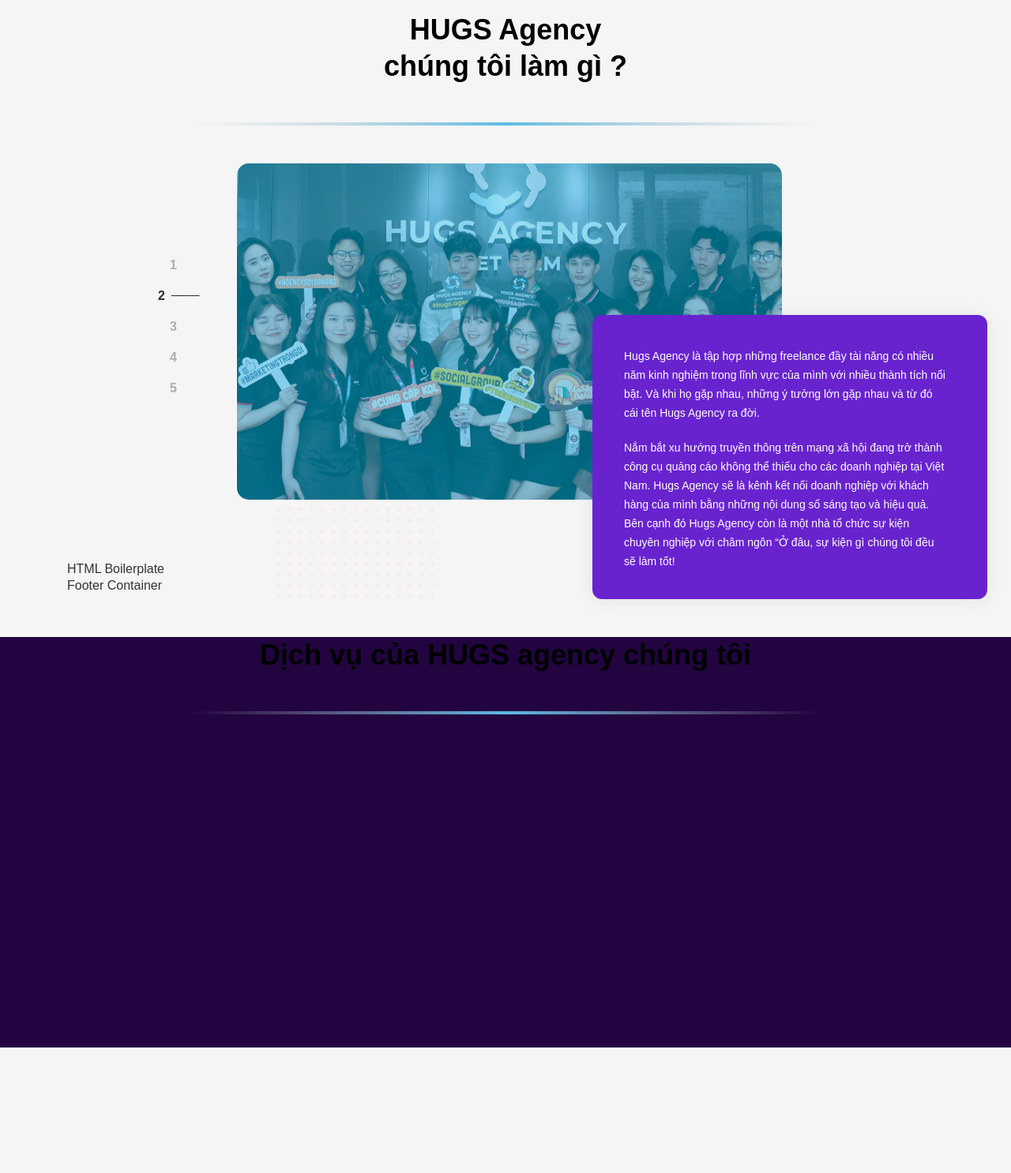
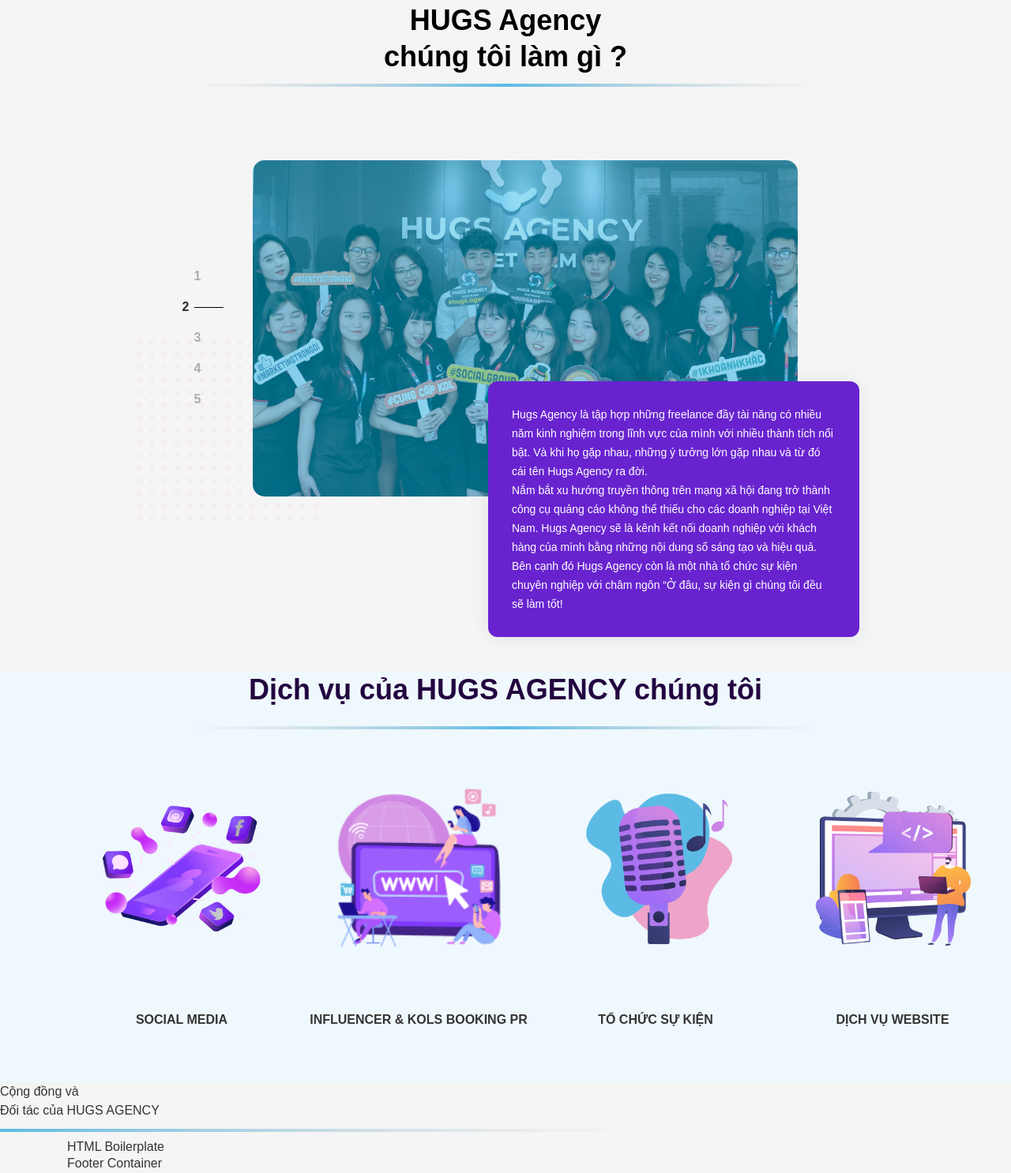
Before and after one commit to kienbx1/training1511, a website: page src/views/pages/index.html in a window 1280 px wide. Shown: the part 833-2319 px from the top of the page at 79% size. Before the commit the page ends 2160 px from the top, so only its background shows below. Drawn offline with nearby package versions, Linux system fonts and the light colour scheme; files that its build step writes are made by us from their sources.

Commit message:
fix : fix style body Agency and add style body Services

```diff
--- a/src/styles/layout/_body.scss
+++ b/src/styles/layout/_body.scss
@@ -1,68 +1,34 @@
+.body-container {
+  position: relative;
+  .agency-container {
+    position: relative;
+    min-height: 800px;
     .container-title {
       width: 100%;
       position: relative;
-  top: 3rem;
-
       .body-title {
         color: black;
         font-weight: 700;
         font-size: 36px;
         line-height: 46px;
-
-    .sub {
-      display: flex;
+      }
+      .body-title:first-child {
+        margin-top: 1em;
       }
     }
-  .line {
-    margin-top: 3rem;
-  }
-  .body-peopleHugs {
-    margin-top: 3rem;
+    .body-img__Hugs {
+      position: absolute;
       display: block;
       border-radius: 15px;
-    position: absolute;
-    margin-left: 300px;
+      left: 25%;
+      top: 25%;
+      max-width: 100%;
+      z-index: 1;
     }
-  .body-content {
-    width: 500px;
-    height: 360px;
-    background-color: #6823cf;
-    border-radius: 12px;
-    box-shadow: 0px 2px 24px rgba(0, 0, 0, 0.08);
-    position: absolute;
-    margin-left: 750px;
-    margin-top: 15rem;
-  }
-  .body-text {
-    font-weight: 500;
-    font-size: 14px;
-    line-height: 24px;
-    color: white;
-    width: 410px;
-    height: 96px;
-    margin-left: 40px;
-    margin-top: 40px;
-    .second {
-      display: block;
-      margin-left: 0px;
-      margin-top: 20px;
-    }
-  }
-}
-
-.body-dots {
-  position: relative;
-  width: 200px;
-  height: 200px;
-  margin-top: 400px;
-  margin-left: 350px;
-  z-index: -1;
-}
-
     .body-number {
       position: absolute;
-  margin-top: -450px;
-  margin-left: 200px;
+      left: 18%;
+      top: 40%;
     }
     .numerric {
       line-height: 24px;
@@ -72,29 +38,58 @@
       opacity: 0.35;
       cursor: pointer;
     }
-.numerric2 {
+    .body-content {
+      position: absolute;
+      max-width: 100%;
+      z-index: 10;
+      background-color: #6823cf;
+      border-radius: 12px;
+      box-shadow: 0px 2px 24px rgba(0, 0, 0, 0.08);
+      right: 15%;
+      top: 60%;
+    }
+    .body-content__text {
+      font-weight: 500;
+      font-size: 14px;
+      line-height: 24px;
+      color: white;
+      margin: 30px;
+      max-width: 410px;
+    }
+    .img-dots {
+      z-index: -1;
+      width: 18%;
+      height: 18%;
+      transform: translate(75%, 135%);
+    }
+    .numerricActive {
       line-height: 24px;
       font-weight: 700;
       color: #2b2b2b;
       cursor: pointer;
     }
-.numerric2::after {
-  content: " ____";
+    .numerricActive::after {
+      content: " ";
       font-weight: 50;
       position: absolute;
-  margin-top: -8px;
-  margin-left: 8px;
+      margin-top: -6px;
+      margin-left: 25px;
+      background-color: black;
+      width: 1px;
+      height: 37px;
+      transform: rotate(90deg);
     }
+  }
+
+  // body service
+
   .body-services {
-  //   background-color: #eff8fc;
-  background-color: #220440;
+    position: relative;
+    background-color: #eff8fc;
     width: 100%;
-  height: 520px;
+    min-height: 520px;
     margin-top: 3em;
-  position: absolute;
-}
-.body-services__items {
-}
+    line-height: 19em;
     .services-title {
       font-weight: 700;
       font-size: 36px;
@@ -102,29 +97,78 @@
       text-align: center;
       color: #220440;
     }
-
+    .services-group {
+      display: flex;
+      justify-content: space-around;
+      /* justify-content: center; */
+      margin-left: 5em;
+    }
+    .services-img {
+      width: 70%;
+      height: auto;
+      text-align: center;
+    }
+    .service-img__des {
+      text-transform: uppercase;
+      font-weight: 700;
+      font-size: 16px;
+      line-height: 26px;
+      text-align: center;
+      margin-top: 2em;
+    }
+  }
+}
 @media only screen and (max-width: 600px) {
-  .line {
-    max-width: 90%;
-    margin-top: 3rem;
+  .body-container {
+    position: relative;
+    .agency-container {
+      position: relative;
+      height: 600px;
+      .body-title {
+        max-width: 100%;
+        width: 100%;
       }
-  .body-peopleHugs {
-    margin-top: 3em;
-    max-width: 95%;
-    border-radius: 15px;
+      .body-img__Hugs {
         position: absolute;
-    margin: 10px !important;
+        top: 20%;
+        left: 0;
+        z-index: -1;
       }
       .body-content {
-    position: relative;
-    margin-left: 10px;
-    max-width: 95%;
+        position: absolute;
+        max-width: 100%;
+        width: 100%;
+        top: 50%;
+        right: 0;
       }
-
+      .body-content__text {
+        max-width: 100%;
+      }
+    }
     .body-griddots {
       display: none;
     }
     .body-number {
       display: none;
     }
+    // body services
+    .body-services {
+      position: relative;
+      margin-top: 0%;
+
+      .services-title {
+        text-align: center;
+        color: #220440;
+        max-width: 100%;
       }
+      .services-group {
+        display: block;
+      }
+      .services-img {
+        width: 75%;
+        height: auto;
+        text-align: center;
+      }
+    }
+  }
+}
--- a/src/styles/layout/_header.scss
+++ b/src/styles/layout/_header.scss
@@ -21,13 +21,13 @@
     text-align: center;
     flex-wrap: wrap;
 
-    .header-list__item {
+    &__item {
       margin: 18px;
       color: white;
       cursor: pointer;
-    }
-    .header-list__item:hover {
-      color: #5cbbe5;
+      &:hover {
+        color: #5cbbe5;
+      }
     }
     .contact {
       border: solid 2px white;
@@ -39,11 +39,13 @@
 }
 
 @media only screen and (max-width: 600px) {
-  .header-list {
-    display: none !important;
-  }
-  .header-menu {
-    display: flex !important;
-    flex-wrap: wrap;
+  .header-container {
+    .header-list {
+      display: none;
+    }
+    .header-menu {
+      display: flex;
+      flex-wrap: wrap;
+    }
   }
 }
--- /dev/null
+++ b/src/styles/layout/_social.scss
@@ -0,0 +1,3 @@
+.social_container {
+  position: relative;
+}
--- a/src/styles/main.scss
+++ b/src/styles/main.scss
@@ -21,6 +21,7 @@
 @import "layout/footer";
 @import "layout/banner";
 @import "layout/body";
+@import "layout/social";
 // ----------------------------------------------------------------------
 // Custom
 // ----------------------------------------------------------------------
--- a/src/views/layouts/body.html
+++ b/src/views/layouts/body.html
@@ -1,41 +1,104 @@
-<main class="body-container">
+<div class="body-container">
+  <div class="agency-container">
     <div class="container-title">
       <center>
-    <p class="body-title">
-      HUGS Agency <p class="body-title sub"> chúng tôi làm gì ?</p></p>
+        <p class="body-title">HUGS Agency</p>
+        <p class="body-title sub">chúng tôi làm gì ?</p>
         <img
-      src="../../images/Rectangle344.png"
-      alt="body gachngang"
-      class="body-title line"
+          src="../../images/agencyLine.png"
+          alt="body gach ngang"
+          class="body-title"
         />
-    <img class="body-peopleHugs" src="../../images/peopleHugs.png" alt="freelancer hugs">
       </center>
+    </div>
+    <img
+      class="body-img__Hugs"
+      src="../../images/peopleHugs.png"
+      alt="freelancer hugs"
+    />
     <div class="body-content">
-    <p class=" body-text first">Hugs Agency là tập hợp những freelance đầy tài năng có nhiều năm kinh nghiệm trong lĩnh vực của mình với nhiều thành tích nổi bật. Và khi họ gặp nhau, những ý tưởng lớn gặp nhau và từ đó cái tên Hugs Agency ra đời. <span class="body-text second">
-      Nắm bắt xu hướng truyền thông trên mạng xã hội đang trở thành công cụ quảng cáo không thể thiếu cho các doanh nghiệp tại Việt Nam. Hugs Agency sẽ là kênh kết nối doanh nghiệp với khách hàng của mình bằng những nội dung số sáng tạo và hiệu quả. Bên cạnh đó Hugs Agency còn là một nhà tổ chức sự kiện chuyên nghiệp với châm ngôn “Ở đâu, sự kiện gì chúng tôi đều sẽ làm tốt!
-    </span> </p>
+      <div class="body-content__text">
+        <p>
+          Hugs Agency là tập hợp những freelance đầy tài năng có nhiều năm kinh
+          nghiệm trong lĩnh vực của mình với nhiều thành tích nổi bật. Và khi họ
+          gặp nhau, những ý tưởng lớn gặp nhau và từ đó cái tên Hugs Agency ra
+          đời. <br />
+          Nắm bắt xu hướng truyền thông trên mạng xã hội đang trở thành công cụ
+          quảng cáo không thể thiếu cho các doanh nghiệp tại Việt Nam. Hugs
+          Agency sẽ là kênh kết nối doanh nghiệp với khách hàng của mình bằng
+          những nội dung số sáng tạo và hiệu quả. Bên cạnh đó Hugs Agency còn là
+          một nhà tổ chức sự kiện chuyên nghiệp với châm ngôn “Ở đâu, sự kiện gì
+          chúng tôi đều sẽ làm tốt!
+        </p>
       </div>
-  <div class="body-griddots">
-    <img src="../../images/gridofdots.png" alt="grid of dots" class="body-dots">
     </div>
     <div class="body-number">
       <ul class="">
-      <li class="numerric ">1</li>
-      <li class="numerric2 ">2</li>
-      <li class="numerric ">3</li>
-      <li class="numerric ">4</li>
-      <li class="numerric ">5</li>
+        <li class="numerric">1</li>
+        <li class="numerricActive">2</li>
+        <li class="numerric">3</li>
+        <li class="numerric">4</li>
+        <li class="numerric">5</li>
       </ul>
+    </div>
+    <img
+      src="../../images/gridofdots.png"
+      alt="grid of dots"
+      class="img-dots"
+    />
   </div>
   <div class="body-services">
     <center>
-    <div class="body-services__items">
-
-      <p class="body-title">Dịch vụ của HUGS agency chúng tôi</p>
-      <img class="body-title line" src="../../images/Rectangle344.png" alt="gachngang">
+      <div class="services-title">
+        <p class="">Dịch vụ của HUGS AGENCY chúng tôi</p>
+        <img
+          class="services-title line"
+          src="../../images/agencyLine.png"
+          alt="gachngang"
+        />
+      </div>
     </center>
-    </div>
-
+    <div class="services-group">
+      <div class="services-img">
+        <img
+          class="services-img"
+          src="../../images/socialMedia.png"
+          alt="social media"
+        />
+        <div class="service-img__des">
+          <p>SOCIAL MEDIA</p>
         </div>
       </div>
-</main>
+      <div class="services-img">
+        <img
+          class="services-img"
+          src="../../images/bookingPr.png"
+          alt="booking pr "
+        />
+        <div class="service-img__des">
+          <p>Influencer & Kols Booking PR</p>
+        </div>
+      </div>
+      <div class="services-img">
+        <img
+          class="services-img"
+          src="../../images/toChucSukien.png"
+          alt="toChucSukien"
+        />
+        <div class="service-img__des">
+          <p>Tổ chức sự kiện</p>
+        </div>
+      </div>
+      <div class="services-img">
+        <img
+          class="services-img"
+          src="../../images/webService.png"
+          alt="dich vu website"
+        />
+        <div class="service-img__des">
+          <p>Dịch vụ website</p>
+        </div>
+      </div>
+    </div>
+  </div>
+</div>
--- /dev/null
+++ b/src/views/layouts/social.html
@@ -0,0 +1,11 @@
+<div class="social_container">
+  <div class="social-group">
+    <div class="social-title">
+      <p>
+        Cộng đồng và <br />
+        Đối tác của HUGS AGENCY
+      </p>
+      <img src="../../images/socialLine.png" alt="social line" />
+    </div>
+  </div>
+</div>
--- a/src/views/pages/index.html
+++ b/src/views/pages/index.html
@@ -16,6 +16,9 @@
 
       <!-- include body.html -->
       @@include('../layouts/body.html')
+
+      <!-- include social.html  -->
+      @@include('../layouts/social.html')
       <main class="main-container">
         <div class="container">
           <div class="row">
--- a/src/views/partials/banner.html
+++ b/src/views/partials/banner.html
@@ -4,6 +4,6 @@
     <span class="banner-sub"> Kết nối thương hiệu với người dùng mạng</span>
   </div>
   <div class="banner-img">
-    <img src="../../images/Rectangle296.png" alt="" id="banner-img" />
+    <img src="../../images/Rectangle296.png" alt="" class="banner-img" />
   </div>
 </section>
```
Also changed, not shown: src/index.html (+100 -23 lines), src/styles/layout/_banner.scss (+5 -12 lines), src/images/agencyLine.png (renamed from src/images/Rectangle344.png), src/images/socialLine.png (added). Lines whose indentation alone changed are shown as unchanged.
